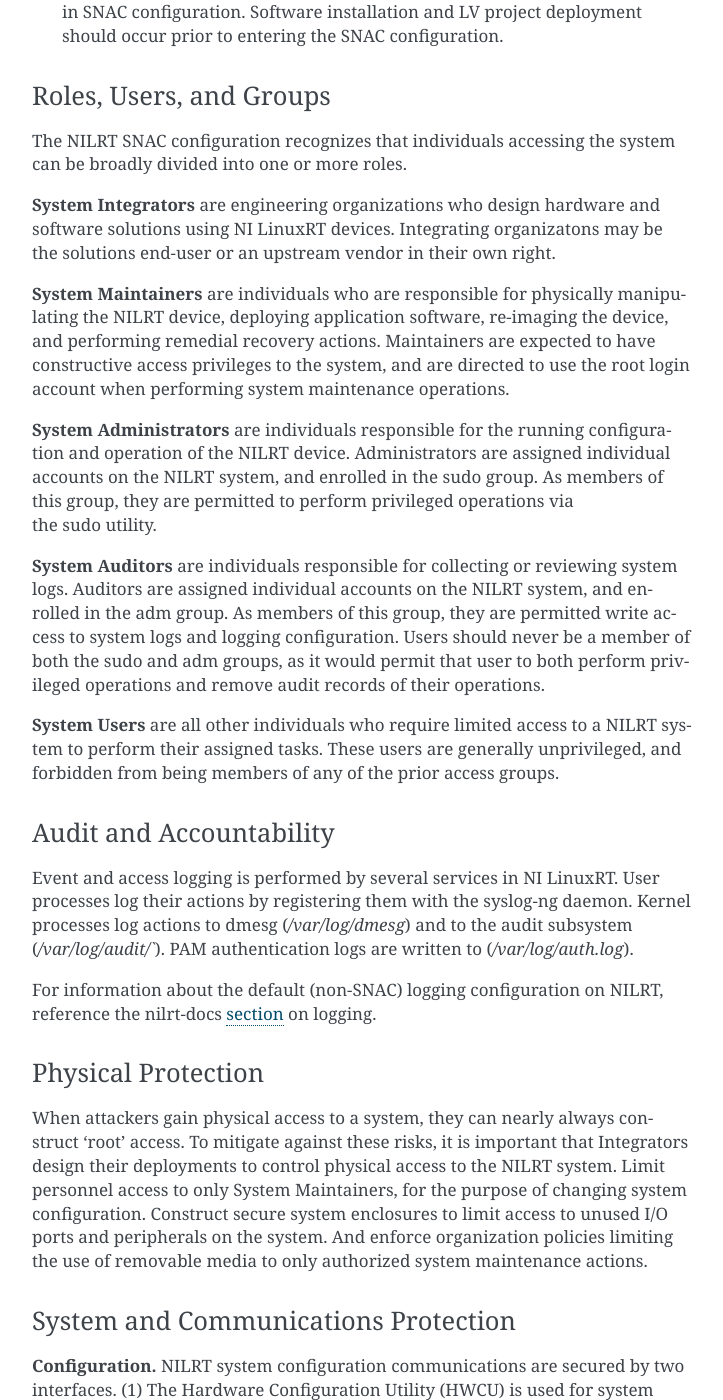
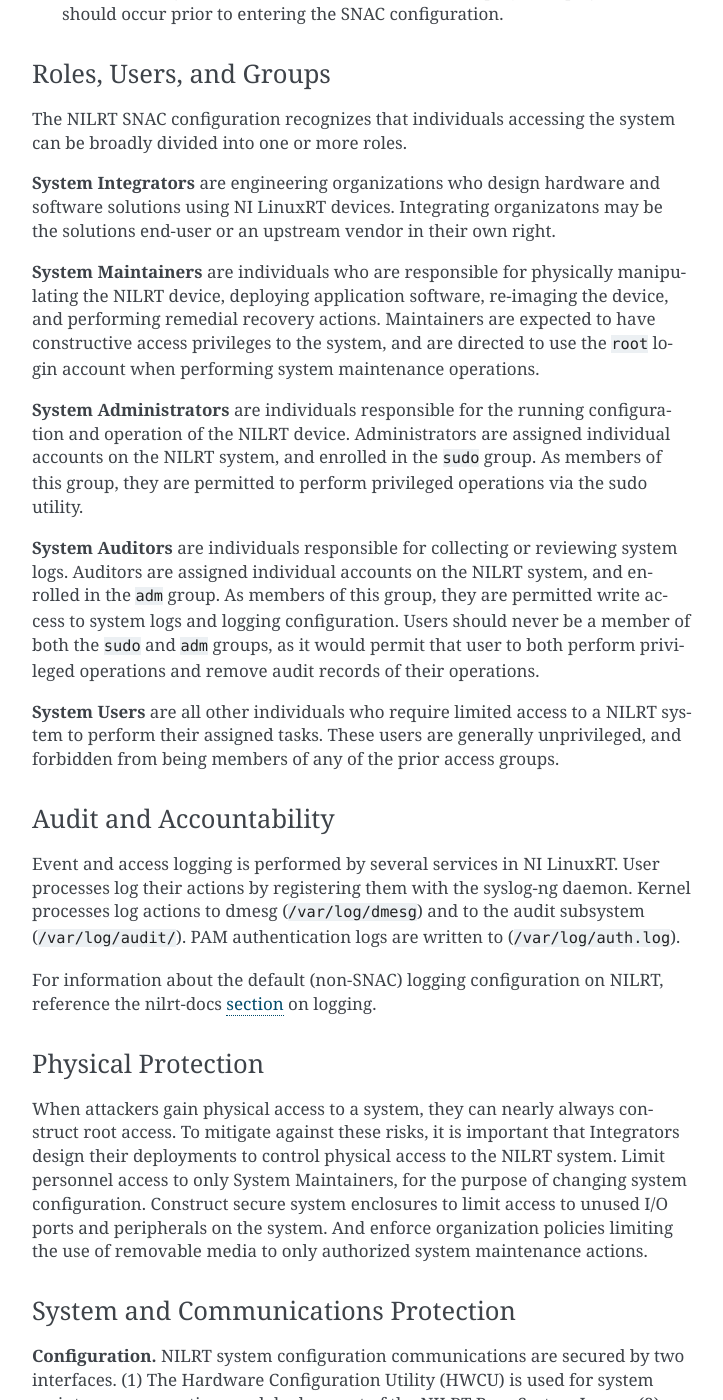
Before and after one commit to ni/nilrt-snac-guide, a Sphinx documentation site: the page built from source/appendix_1.rst, in a window 1280 px wide and 1400 px high, scrolled down 2400 px. Shown: the whole window, without its empty margins (388-1111 px from the left). Built offline with Sphinx 7.4.7, drawn with Linux system fonts in a browser that asks for light colours; some of the changed text lies outside the part shown.

Commit message:
appendix_1: fixup code styling
Ensure that filepaths and group structures are formatted as inline code
blocks.

Ensure that command instruction blocks are formatted as such.

Signed-off-by: Alex Stewart <alex.stewart@emerson.com>

```diff
--- a/source/appendix_1.rst
+++ b/source/appendix_1.rst
@@ -115,8 +115,8 @@
    custom authentication schemes based on common PAM tooling.
 
 -  System credentials are no longer shared between Safemode and Runmode.
-   The default login user for Safemode will remain admin. Setting
-   the admin account password while in Safemode will not transfer to
+   The default login user for Safemode will remain ``admin``. Setting
+   the ``admin`` account password while in Safemode will not transfer to
    Runmode.
 
 -  MAX connection with the NILRT system will not function once the
@@ -142,21 +142,21 @@
 physically manipulating the NILRT device, deploying application
 software, re-imaging the device, and performing remedial recovery
 actions. Maintainers are expected to have constructive access privileges
-to the system, and are directed to use the root login account when
+to the system, and are directed to use the ``root`` login account when
 performing system maintenance operations.
 
 **System Administrators** are individuals responsible for the running
 configuration and operation of the NILRT device. Administrators are
 assigned individual accounts on the NILRT system, and enrolled in
-the sudo group. As members of this group, they are permitted to perform
-privileged operations via the sudo utility.
+the ``sudo`` group. As members of this group, they are permitted to perform
+privileged operations via the sudo utility.
 
 **System Auditors** are individuals responsible for collecting or
 reviewing system logs. Auditors are assigned individual accounts on the
-NILRT system, and enrolled in the adm group. As members of this group,
+NILRT system, and enrolled in the ``adm`` group. As members of this group,
 they are permitted write access to system logs and logging
 configuration. Users should never be a member of both
-the sudo and adm groups, as it would permit that user to both perform
+the ``sudo`` and ``adm`` groups, as it would permit that user to both perform
 privileged operations and remove audit records of their operations.
 
 **System Users** are all other individuals who require limited access to
@@ -173,8 +173,8 @@
 Event and access logging is performed by several services in NI LinuxRT.
 User processes log their actions by registering them with
 the syslog-ng daemon. Kernel processes log actions
-to dmesg (`/var/log/dmesg`) and to the audit subsystem (`/var/log/audit/``).
-PAM authentication logs are written to (`/var/log/auth.log`).
+to dmesg (``/var/log/dmesg``) and to the audit subsystem (``/var/log/audit/``).
+PAM authentication logs are written to (``/var/log/auth.log``).
 
 For information about the default (non-SNAC) logging configuration on
 NILRT, reference the
@@ -188,7 +188,7 @@
 ~~~~~~~~~~~~~~~~~~~
 
 When attackers gain physical access to a system, they can nearly always
-construct 'root' access. To mitigate against these risks, it is
+construct root access. To mitigate against these risks, it is
 important that Integrators design their deployments to control physical
 access to the NILRT system. Limit personnel access to only System
 Maintainers, for the purpose of changing system configuration. Construct
@@ -228,7 +228,7 @@
 System maintainers are directed to deploy and configure a NILRT system
 in the SNAC configuration by performing the following actions. All
 action should generally be performed by the System Maintainer, logged
-into the NILRT shell as either admin (safemode) or root (runmode).
+into the NILRT shell as either ``admin`` (safemode) or ``root`` (runmode).
 
 
 .. _install-necessary-configuration-software-to-the-host-machine:
@@ -296,10 +296,10 @@
     #. Configuration Pane -> Click 'Manage software...'.
     #. When prompted, choose a Linux RT System Image versioned "2025 Q2" and click 'OK'.
 
-#.  Set the 'admin' account password.
+#.  Set the ``admin`` account password.
 
     #. When prompted enter a new administrator password.
-    #. This password will be used by System Maintainers when the device is booted into Safemode, and is not related to the 'root' user account you will configure later.
+    #. This password will be used by System Maintainers when the device is booted into Safemode, and is not related to the ``root`` user account you will configure later.
 
 #.  Install software
 
@@ -314,7 +314,7 @@
 ~~~~~~~~~~~~~~~~~~~~~~~~~~~~~~~~~~~~~~
 
 #. Use an SSH client of your choice to connect to the NILRT device's hostname.
-#. Log in using the 'admin' account and the password you previously configured. e.g. `ssh://admin@$hostname`
+#. Log in using the ``admin`` account and the password you previously configured. e.g. ``ssh://admin@$hostname``
 #. All following steps are performed on the NILRT device, using the SSH shell.
 
 
@@ -330,32 +330,40 @@
 
 #.  Install the auditd package using opkg.
 
-    `opkg update && opkg install auditd`
+    .. code-block:: bash
 
-#.  Create an account-group (adm) for individuals who require access to system logs. It may
-    already exist.
+        opkg update && opkg install auditd
 
-    `groupadd --system adm`
+#.  Create an account-group (adm) for individuals who require access to system logs. It may already exist.
 
-#.  Configure auditd to create log files with `adm` group ownership permissions. Edit the
-    `/etc/audit/auditd.conf` file to set the `log_group=adm` option.
+    .. code-block:: bash
 
-#.  Give the `adm` group ownership of the auditd configuration file.
+        groupadd --system adm
 
-    `chgrp adm /etc/audit/auditd.conf`
+#.  Configure auditd to create log files with ``adm`` group ownership permissions. Edit the ``/etc/audit/auditd.conf`` file to set the ``log_group=adm`` option.
+
+#.  Give the ``adm`` group ownership of the auditd configuration file.
+
+    .. code-block:: bash
+
+        chgrp adm /etc/audit/auditd.conf
 
 #.  Restart the audit daemon.
 
-   `/etc/init.d/auditd restart`
+    .. code-block:: bash
 
-Audit logs will be generated within `/var/log/audit/`. Additional auditing
+       /etc/init.d/auditd restart
+
+Audit logs will be generated within ``/var/log/audit/``. Additional auditing
 rules can be defined by adding them to
-the `/etc/audit/rules.d/audit.rules` configuration rule.
+the ``/etc/audit/rules.d/audit.rules`` configuration rule.
 
-Add System Auditors to the `adm` group by modifying their user account's
+Add System Auditors to the ``adm`` group by modifying their user account's
 additional groups.
 
-`usermod -a -G adm $user`
+.. code-block:: bash
+
+    usermod -a -G adm $user
 
 .. _install-and-configure-audit-email-alerts:
 
@@ -367,7 +375,9 @@
 
 #.  Install perl-module-net-smtp and audispd-plugins, if it is not already installed.
 
-    `opkg install perl-module-net-smtp audispd-plugins`
+    .. code-block:: bash
+
+        opkg install perl-module-net-smtp audispd-plugins
 
 #.  Create and configure an email alert perl script. For example, the script may look like this:
 
@@ -411,7 +421,7 @@
             or die "Error ending data: $!";
         $smtp->quit;
 
-#.  Create and configure an audit alert configuration in the `/etc/plugins.d/` directory. For example, the configuration file may look like this:
+#.  Create and configure an audit alert configuration in the ``/etc/plugins.d/`` directory. For example, the configuration file may look like this:
 
     .. code-block:: linuxconfig
 
@@ -422,7 +432,9 @@
 
 #.  Restart the audit daemon.
 
-    `/etc/init.d/auditd restart`
+    .. code-block:: bash
+
+        /etc/init.d/auditd restart
 
 .. _install-system-software-and-deploy-application:
 
@@ -431,7 +443,7 @@
 ~~~~~~~~~~~~~~~~~~~~~~~~~~~~~~~~~~~~~~~~~~~~~~
 
 After running the NILRT-SNAC Configuration Tool in the next step, HWCU
-communication to the device will require the root user. This is your
+communication to the device will require the ``root`` user. This is your
 opportunity to connect to the system in HWCU and install software from
 the package feeds or deploy your application.
 
@@ -444,21 +456,27 @@
 
 #.  Install syslog-ng, if it is not already installed.
 
-    `opkg install syslog-ng`
+    .. code-block:: bash
+
+        opkg install syslog-ng
 
 #.  Enable persistent log storage.
 
-    `nirtcfg --set section=SystemSettings,token=PersistentLogs.enabled,value="True"`
+    .. code-block:: bash
+
+        nirtcfg --set section=SystemSettings,token=PersistentLogs.enabled,value="True"
 
 #.  Restart syslog-ng.
 
-    `/etc/init.d/syslog restart`
+    .. code-block:: bash
+
+        /etc/init.d/syslog restart
 
 The default system logging configuration can be extended to meet mission
 requirements by appending configurations to
-the `/etc/syslog-ng/syslog-ng.conf` file.
+the ``/etc/syslog-ng/syslog-ng.conf`` file.
 
-Logs are stored to `/var/log` by default.
+Logs are stored to ``/var/log`` by default.
 
 Note that storing logs persistently may fill up the NILRT system's disk
 space, potentially halting other system operations. Integrators are
@@ -478,7 +496,7 @@
 Configure Remote Logging
 ~~~~~~~~~~~~~~~~~~~~~~~~
 
-1.  On the remote server, configure the `/etc/syslog-ng/syslog-ng.conf` file. For example, the configuration file may look like this:
+1.  On the remote server, configure the ``/etc/syslog-ng/syslog-ng.conf`` file. For example, the configuration file may look like this:
 
     .. code-block:: linuxconfig
 
@@ -504,9 +522,9 @@
         #
         log { source(s_net); destination(d_syslog); };
 
-    Where any IP address is able to send logs to the remote server, and the logs will be stored in the `/var/log/remotelogs/syslog` file.
+    Where any IP address is able to send logs to the remote server, and the logs will be stored in the ``/var/log/remotelogs/syslog`` file.
 
-#.  On the target, configure the `/etc/syslog-ng/syslog-ng.conf` file.  For example, the configuration file may look like this:
+#.  On the target, configure the ``/etc/syslog-ng/syslog-ng.conf`` file.  For example, the configuration file may look like this:
 
     .. code-block:: linuxconfig
 
@@ -530,7 +548,9 @@
 
 #.  Restart syslog-ng on both the target and remote server.
 
-    `/etc/init.d/syslog restart`
+    .. code-block:: bash
+
+        /etc/init.d/syslog restart
 
     For more information on configuring syslog-ng, refer to the `Syslog-ng Github <https://github.com/syslog-ng/syslog-ng>`_.
 
@@ -543,30 +563,37 @@
 
 #.  Install the configuration tool using opkg.
 
-    `opkg install nilrt-snac`
+    .. code-block:: bash
+
+        opkg install nilrt-snac
 
 #.  Run the nilrt-snac tool.
 
-    `nilrt-snac configure`
+    .. code-block:: bash
+
+        nilrt-snac configure
 
 #.  Reboot the system. Note that after rebooting the system, serial
     console will be disabled. SSH is the preferred mechanism to continue
     administrating the system.
 
-    `reboot`
+    .. code-block:: bash
+
+        reboot
 
 #.  Reconnect to the NILRT device in HWCU.
 
     #. Click 'Reconnect' or select your device in the drop-down menu.
-    #. When prompted, login as 'root' with no password.
+    #. When prompted, login as ``root`` with no password.
     #. This comfirms the host system is able to still communicate with the NILRT device.
 
-#.  Login as 'root' with no password. 'root' is the new super-user
-    account that replaces'admin'.
+#.  Login as ``root`` with no password. ``root`` is the new super-user account that replaces ``admin``.
 
-#.  Change the root account password.
+#.  Change the ``root`` account password.
 
-    `passwd root`
+    .. code-block:: bash
+
+        passwd root
 
 
 .. _configure-privileged-operations-via-sudo:
@@ -583,7 +610,9 @@
 Add system administrators' user account is added to the group with
 the usermod command.
 
-`usermod -a -G sudo $user`
+    .. code-block:: bash
+
+        usermod -a -G sudo $user
 
 By default, a log of all sudo commands will be written
-to `/var/log/auth.log`.
+to ``/var/log/auth.log``.
```
